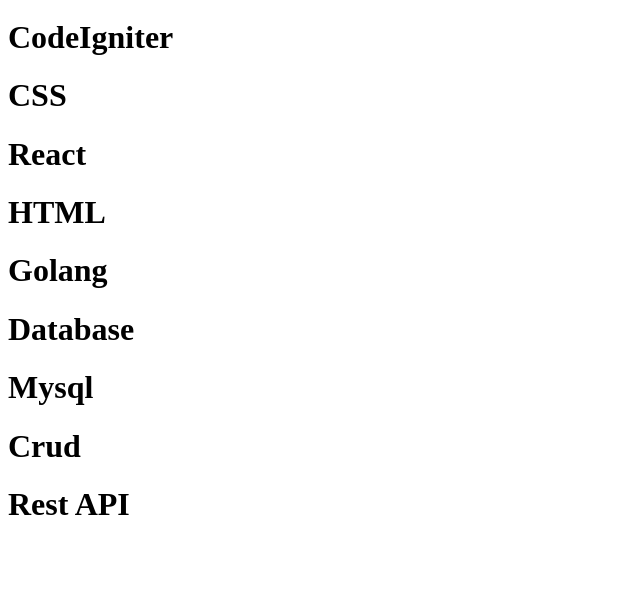
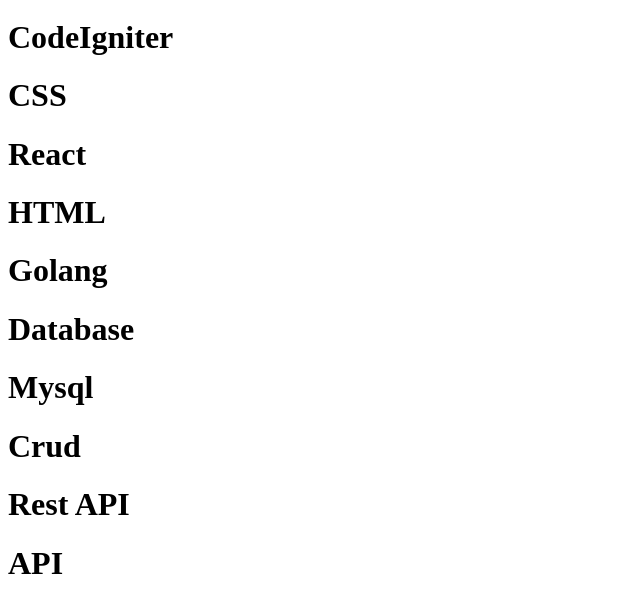
Before and after one commit to yohansky/latihan-git, a plain HTML site: page index.html in a window 1280 px wide. Shown: the part 704-1307 px from the top of the page, without its empty margins (0-640 px from the left). Before the commit the page ends 1249 px from the top, so only its background shows below. Drawn offline with Linux system fonts and the light colour scheme.

Commit message:
commit baru duapuluhsatu

```diff
--- a/index.html
+++ b/index.html
@@ -27,5 +27,6 @@
     <h1>Mysql</h1>
     <h1>Crud</h1>
     <h1>Rest API</h1>
+    <h1>API</h1>
   </body>
 </html>
```
